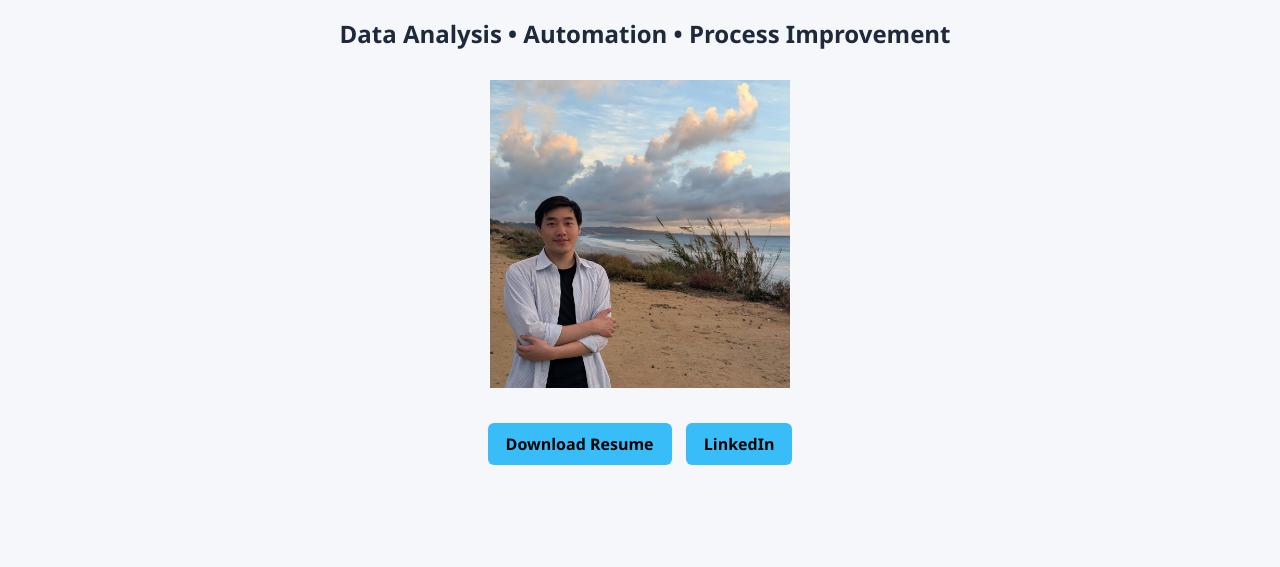
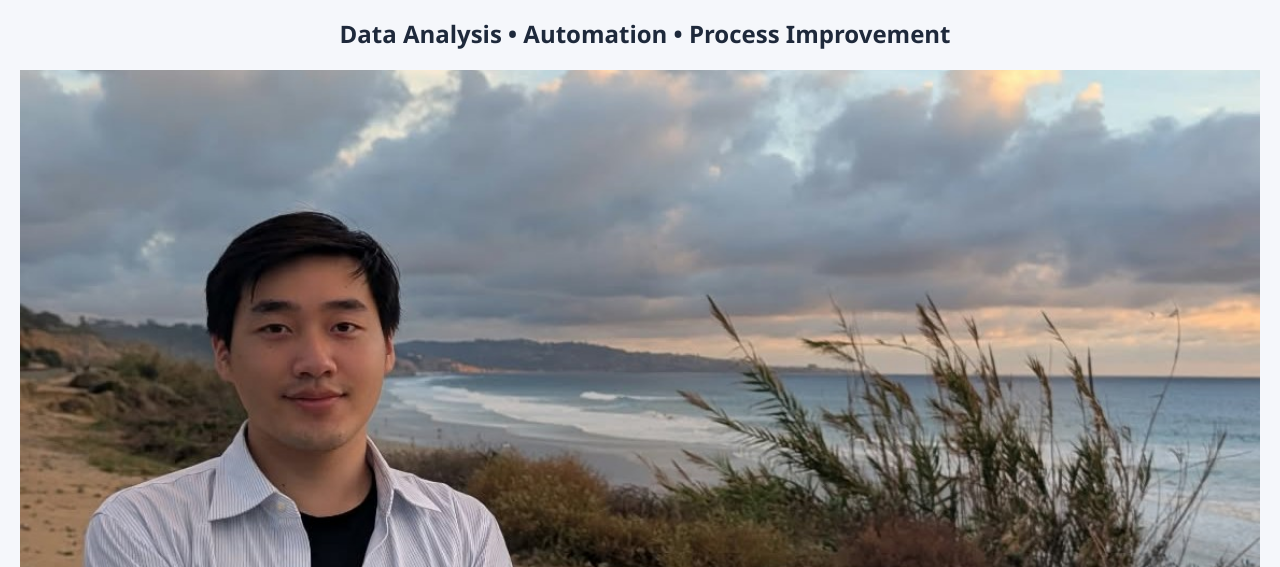
Before and after one commit to maoymatthew/maoymatthew.github.io, a plain HTML site: page index.html in a window 1280 px wide. Shown: the part 183-750 px from the top of the page. Drawn offline with Linux system fonts and the light colour scheme.

Commit message:
Update index.html

```diff
--- a/index.html
+++ b/index.html
@@ -27,7 +27,7 @@
     <h2>Biospecimen Associate III</h2>
     <h2>Data Analysis • Automation • Process Improvement</h2>
 
-    <img src="images/mmao_picture.jpg" alt="Matthew Mao" class="index-pic">
+    <img src="images/mmao_picture.jpg" alt="Matthew Mao" class="about-banner-img">
 
     <a class="btn" href="resume.pdf" download>Download Resume</a>
     <a class="btn" href="https://www.linkedin.com/in/matthewymao" target="_blank">LinkedIn</a>
```
